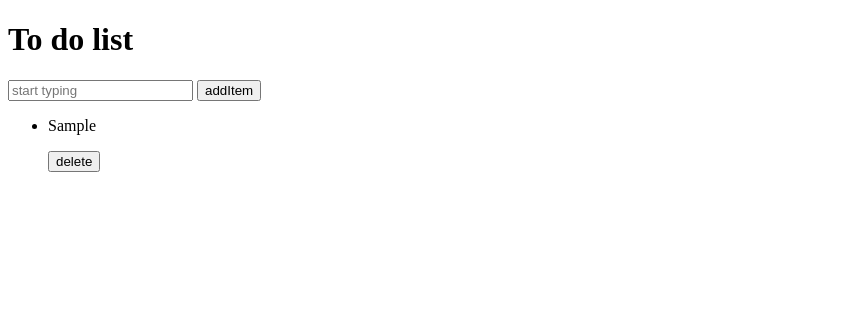
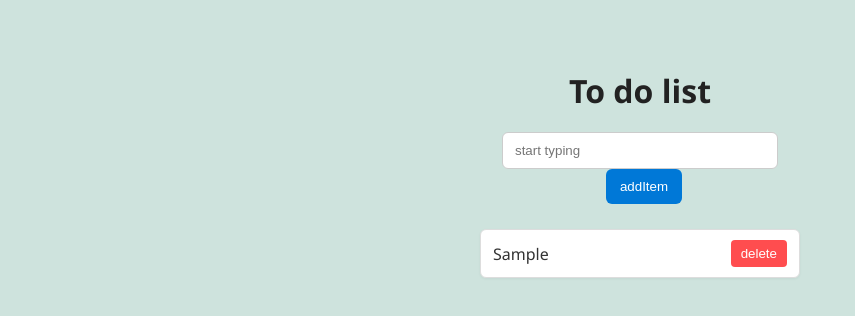
Before and after one commit to noor-alkawarit/To-Do-List, a plain HTML site: page index.html in a window 1280 px wide. Both pictures are taken after typing "Sample" into the empty fields and a click on the button "addItem". Shown: the whole page, without its empty margins (0-855 px from the left). Drawn offline with Linux system fonts and the light colour scheme.

Commit message:
add basic styling and link external CSS file for to do list

```diff
--- a/index.html
+++ b/index.html
@@ -4,6 +4,7 @@
   <meta charset="UTF-8">
   <meta name="viewport" content="width=device-width, initial-scale=1.0">
   <title>Document</title>
+  <link rel="stylesheet" href="styles.css">
 </head>
 <body>
   <h1>To do list</h1>
--- a/styles.css
+++ b/styles.css
@@ -1,6 +1,76 @@
-.list{
+  body {
+    font-family: 'Segoe UI', Tahoma, Geneva, Verdana, sans-serif;
+    background-color: #cee3dd;
+    color: #333;
+    display: flex;
+    flex-direction: column;
+    align-items: center;
+    padding: 40px;
+  }
 
-}
-.list-item{
+  h1 {
+    color: #222;
+    margin-bottom: 20px;
+  }
 
-}
+  #listInput {
+    padding: 10px 12px;
+    width: 250px;
+    border: 1px solid #ccc;
+    border-radius: 6px;
+    outline: none;
+    transition: border-color 0.2s ease;
+  }
+
+  #listInput:focus {
+    border-color: #0078d7;
+  }
+
+  button {
+    background-color: #0078d7;
+    color: white;
+    border: none;
+    border-radius: 6px;
+    padding: 10px 14px;
+    margin-left: 8px;
+    cursor: pointer;
+    transition: background-color 0.2s ease;
+  }
+
+  button:hover {
+    background-color: #005fa3;
+  }
+
+  ul {
+    list-style-type: none;
+    padding: 0;
+    margin-top: 25px;
+    width: 320px;
+  }
+
+  li {
+    background-color: #fff;
+    border: 1px solid #ddd;
+    border-radius: 6px;
+    padding: 10px 12px;
+    margin-bottom: 10px;
+    display: flex;
+    justify-content: space-between;
+    align-items: center;
+    box-shadow: 0 1px 3px rgba(0,0,0,0.05);
+  }
+
+  li p {
+    margin: 0;
+    flex-grow: 1;
+  }
+
+  li button {
+    background-color: #ff4d4f;
+    padding: 6px 10px;
+    border-radius: 4px;
+  }
+
+  li button:hover {
+    background-color: #d9363e;
+  }
```
